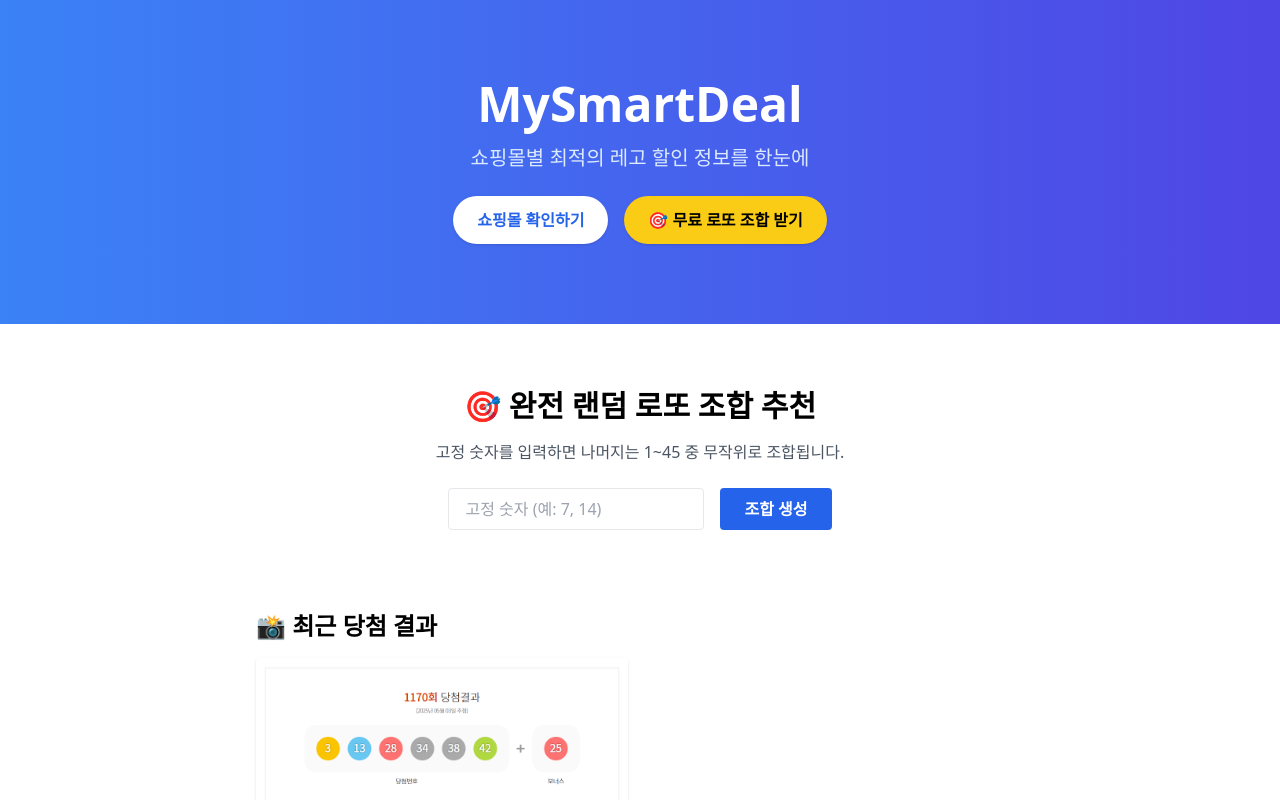
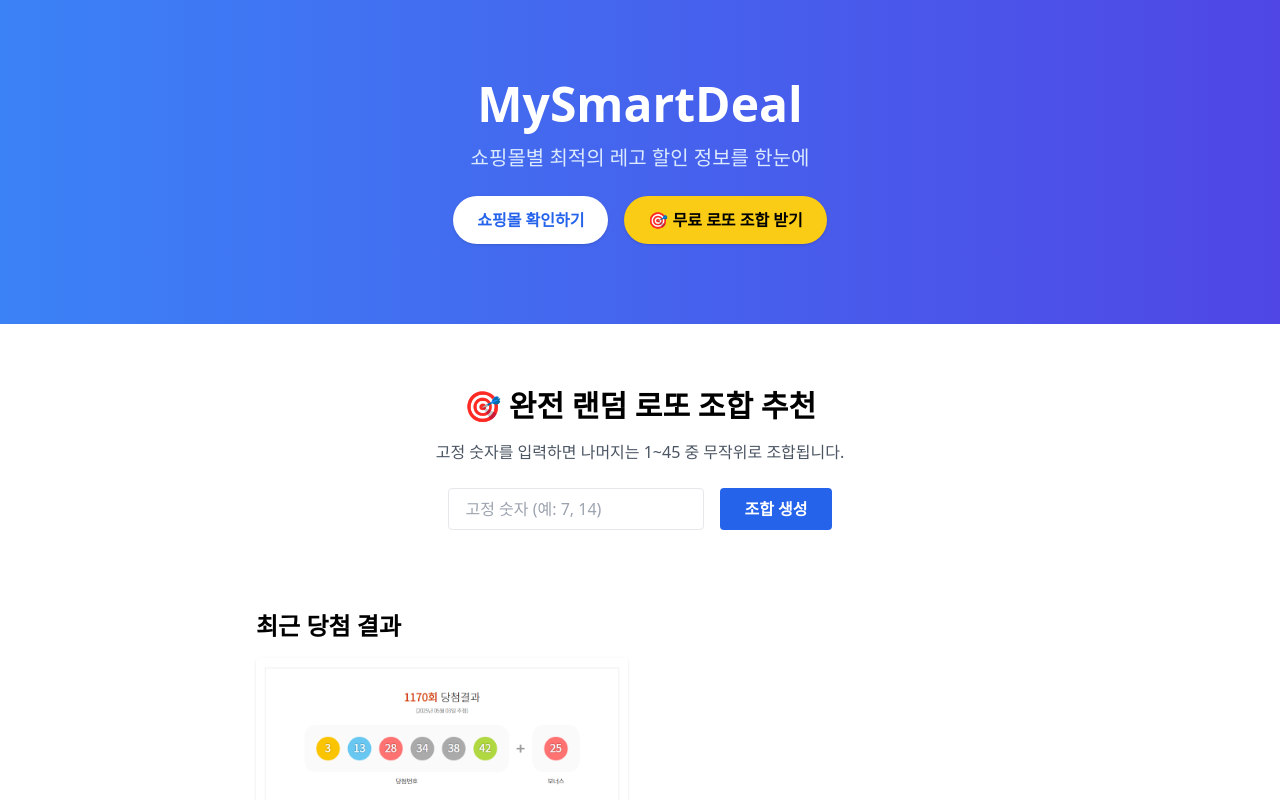
Before and after one commit to mysmartdeal/mysmartdeal, a Next.js app: page /lotto in a window 1280 px wide. Shown: the top 800 px of the page. Built offline with nearby package versions, Linux system fonts and the light colour scheme.

Commit message:
Update lotto.js

```diff
--- a/pages/lotto.js
+++ b/pages/lotto.js
@@ -97,7 +97,7 @@ export default function LottoPage() {
 
         {/* 자동 이미지 미리보기 */}
         <div className="mt-20 text-left max-w-3xl mx-auto">
-          <h2 className="text-2xl font-bold mb-4">📸 최근 당첨 결과</h2>
+          <h2 className="text-2xl font-bold mb-4">최근 당첨 결과</h2>
           <div className="grid grid-cols-1 sm:grid-cols-2 gap-6">
             {gallery.map((file, idx) => (
               <div key={idx} className="bg-white rounded shadow p-2">
```
